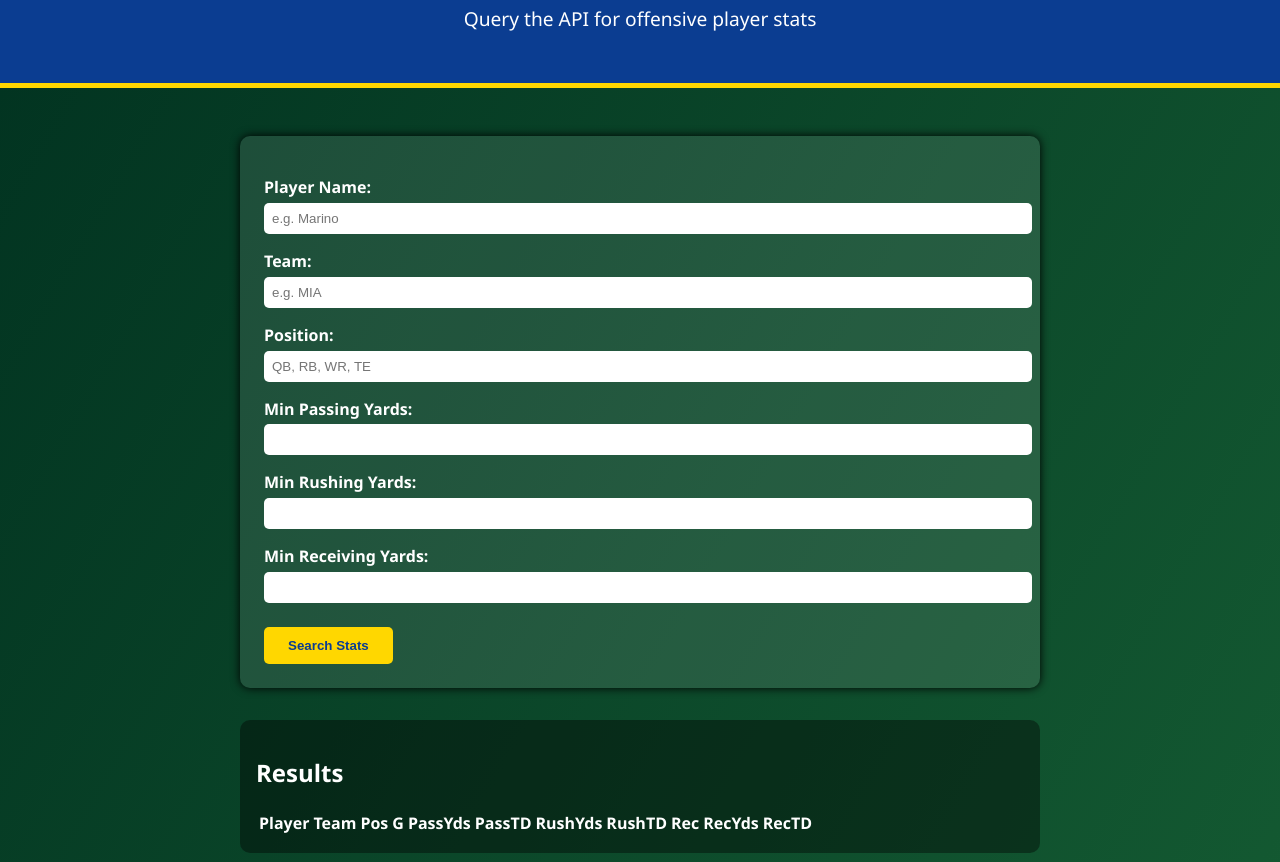
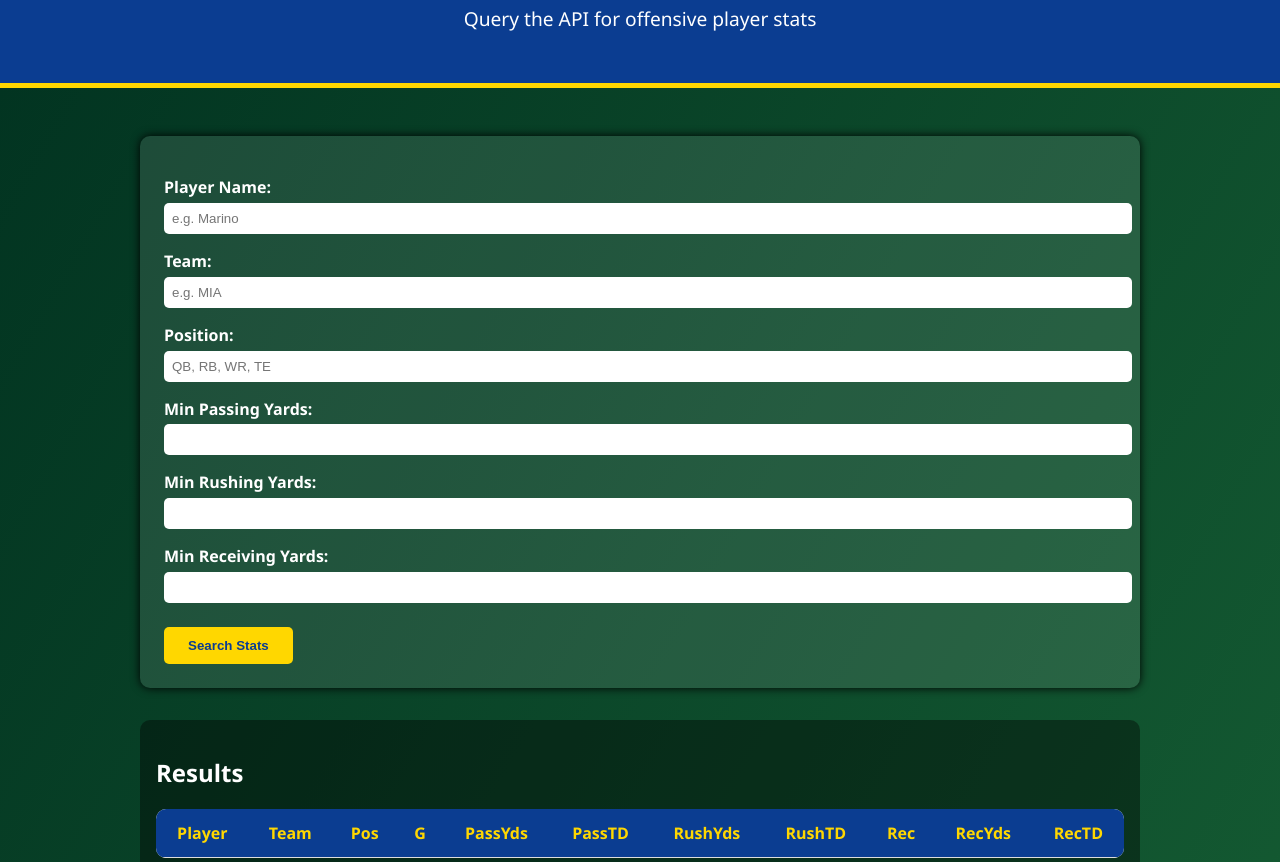
Before and after one commit to ecupirate99/q1986nfl, a plain HTML site: page index.html in a window 1280 px wide. Shown: the part 90-952 px from the top of the page. Drawn offline with Linux system fonts and the light colour scheme.

Commit message:
Update style.css

```diff
--- a/style.css
+++ b/style.css
@@ -27,7 +27,7 @@ header p {
 }
 
 main {
-  max-width: 800px;
+  max-width: 1000px;
   margin: 2rem auto;
   padding: 1rem;
 }
@@ -75,13 +75,33 @@ main {
   border-radius: 10px;
 }
 
-.results pre {
-  background: #111;
-  padding: 1rem;
-  border-radius: 5px;
-  overflow-x: auto;
-  color: #0F0;
-  font-family: monospace;
+.results table {
+  width: 100%;
+  border-collapse: collapse;
+  background: #fff;
+  color: #000;
+  border-radius: 10px;
+  overflow: hidden;
+}
+
+.results th, .results td {
+  padding: 0.8rem;
+  text-align: center;
+  border-bottom: 1px solid #ddd;
+}
+
+.results th {
+  background: #0B3D91;
+  color: #FFD700;
+  font-weight: bold;
+}
+
+.results tr:nth-child(even) {
+  background: #f2f2f2;
+}
+
+.results tr:hover {
+  background: #d1e7dd;
 }
 
 footer {
@@ -89,4 +109,5 @@ footer {
   padding: 1rem;
   background: #0B3D91;
   border-top: 5px solid #FFD700;
+  color: #fff;
 }
```
